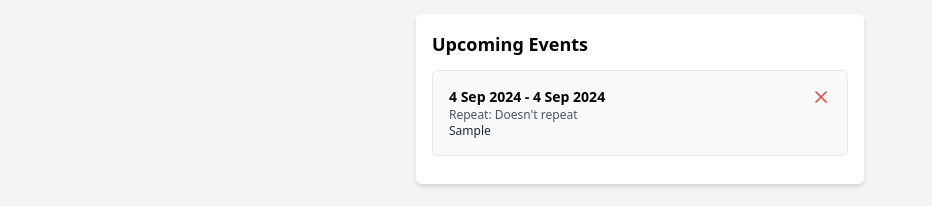
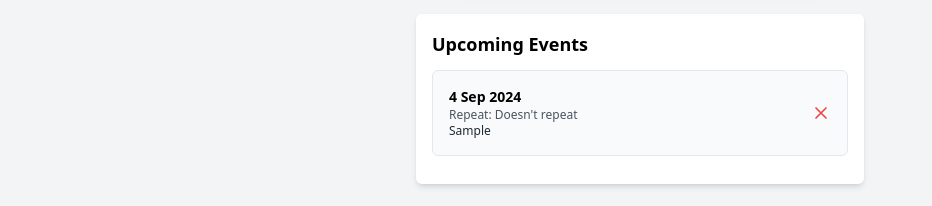
Before and after one commit to manishshivhare/PearlThought_Project, a React (Create React App) app: page / in a window 1280 px wide. Both pictures are taken after typing "Sample" into the empty fields and a click on the button "Add reminder". Shown: the part 320-526 px from the top of the page, without its empty margins (0-932 px from the left). Built offline with nearby package versions, Linux system fonts and the light colour scheme.

Commit message:
fix button and date redundancy in mini-calendar

```diff
--- a/src/Zustand/store.js
+++ b/src/Zustand/store.js
@@ -3,7 +3,6 @@ import dayjs from 'dayjs';
 
 const useDateStore = create((set) => ({
   startDate: dayjs().startOf('day'),
-  endDate: '',
   repeat: "Doesn't repeat",
   description: '',
   setStartDate: (date) => set({ startDate: date }),
--- a/src/components/MiniCalendar.jsx
+++ b/src/components/MiniCalendar.jsx
@@ -1,11 +1,11 @@
-import React from 'react';
-import dayjs from 'dayjs';
+import React from "react";
+import dayjs from "dayjs";
 
 const MiniCalendar = ({ events, onRemoveEvent }) => {
-  const formatDate = (date) => dayjs(date).format('D MMM YYYY');
+  const formatDate = (date) => dayjs(date).format("D MMM YYYY");
 
   const handleRemoveEvent = (index) => {
-    if (window.confirm('Are you sure you want to remove this event?')) {
+    if (window.confirm("Are you sure you want to remove this event?")) {
       onRemoveEvent(index);
     }
   };
@@ -18,21 +18,21 @@ const MiniCalendar = ({ events, onRemoveEvent }) => {
       ) : (
         events.map((event, index) => {
           const startDate = dayjs(event.startDate);
-          const endDate = dayjs(event.endDate);
+
           return (
             <div
               key={index}
-              className="event bg-gray-50 border border-gray-200 rounded-md p-4 mb-3 flex justify-between items-start"
+              className="event bg-gray-50 border border-gray-200 rounded-md p-4 mb-3 flex items-center justify-between"
             >
               <div className="flex-1">
                 <h3 className="font-semibold text-sm">
-                  {formatDate(startDate)} - {formatDate(endDate)}
+                  {formatDate(startDate)}
                 </h3>
                 <p className="text-xs text-gray-600">Repeat: {event.repeat}</p>
                 <p className="text-xs text-gray-800">{event.description}</p>
               </div>
               <button
-                className="ml-4 text-red-500 hover:text-red-700 focus:outline-none"
+                className="text-red-500 hover:text-red-700 focus:outline-none"
                 onClick={() => handleRemoveEvent(index)}
                 aria-label={`Remove event from ${formatDate(startDate)}`}
               >
```
